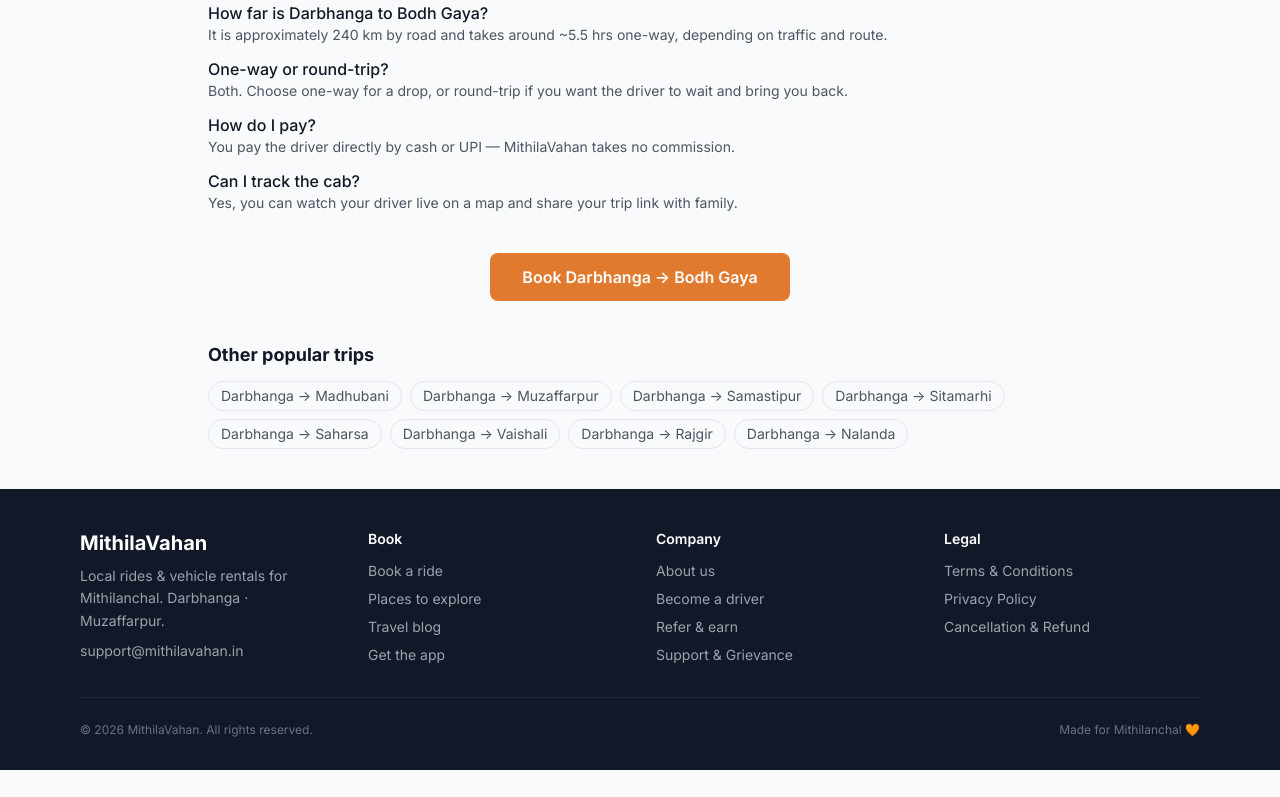
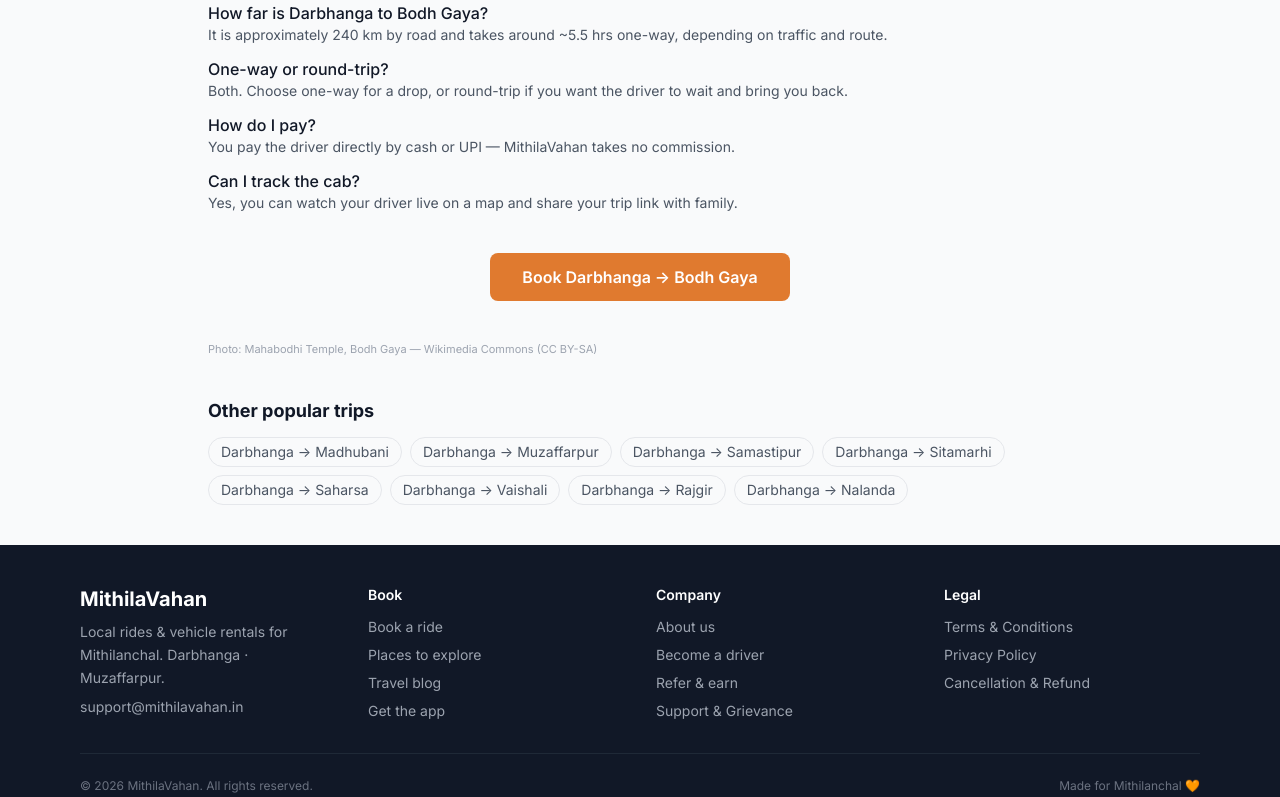
Before and after one commit to kndnkmr/MithilaVahan, a React (Vite) app in the folder client/: page /destinations/bodh-gaya in a window 1280 px wide. Shown: the part 843-1640 px from the top of the page. Before the commit the page ends 1613 px from the top, so only its background shows below. Built offline with nearby package versions, Linux system fonts and the light colour scheme; no server answers.

Commit message:
Use accurate Bodh Gaya (Mahabodhi Temple) and Nalanda images with attribution

```diff
--- a/client/src/data/destinations.js
+++ b/client/src/data/destinations.js
@@ -38,7 +38,8 @@ const RAW = [
 
   // --- Pilgrimage & tourism ---
   { name: 'Bodh Gaya', category: 'Pilgrimage & Tourism', emoji: '☸️', km: 240, time: '~5.5 hrs',
-    img: U('1524492412937-b28074a5d7da'),
+    // Mahabodhi Temple, Bodh Gaya — Wikimedia Commons (CC BY-SA), see IMAGE_CREDITS below
+    img: 'https://upload.wikimedia.org/wikipedia/commons/thumb/8/8e/Mahabodhi_Temple_Bodh_Gaya_Bihar_India.jpg/960px-Mahabodhi_Temple_Bodh_Gaya_Bihar_India.jpg',
     desc: 'Where the Buddha attained enlightenment — the Mahabodhi Temple draws visitors worldwide.',
     long: 'Bodh Gaya is among the most sacred Buddhist sites in the world. A round-trip with a driver from Darbhanga lets you visit the Mahabodhi Temple and monasteries comfortably, with rest stops on the way.' },
   { name: 'Vaishali', category: 'Pilgrimage & Tourism', emoji: '🏛️', km: 90, time: '~2.5 hrs',
@@ -50,7 +51,8 @@ const RAW = [
     desc: 'Hills, hot springs and a ropeway — a serene ancient capital with Buddhist and Jain sites.',
     long: 'Rajgir offers hills, hot springs, a ropeway to the Vishwa Shanti Stupa, and ancient sites. A round-trip cab makes a comfortable weekend outing from Mithilanchal.' },
   { name: 'Nalanda', category: 'Pilgrimage & Tourism', emoji: '📜', km: 210, time: '~5 hrs',
-    img: U('1548013146-72479768bada'),
+    // Nalanda Mahavihara ruins — Wikimedia Commons (CC BY-SA), see IMAGE_CREDITS below
+    img: 'https://upload.wikimedia.org/wikipedia/commons/thumb/1/10/Archeological_Ruins_of_Nalanda_Mahavihara.jpg/960px-Archeological_Ruins_of_Nalanda_Mahavihara.jpg',
     desc: 'Ruins of the legendary ancient university — a UNESCO World Heritage Site.',
     long: 'Nalanda, the ruins of the great ancient university, is a UNESCO World Heritage Site. Combine it with Rajgir on a round-trip with a knowledgeable local driver.' },
   { name: 'Deoghar', category: 'Pilgrimage & Tourism', emoji: '🔱', km: 230, time: '~5.5 hrs',
@@ -89,6 +91,13 @@ export function getDestination(slug) {
   return DESTINATIONS.find((d) => d.slug === slug);
 }
 
+// Attribution for images that require it (Wikimedia Commons CC BY-SA).
+// Keyed by slug; shown as a small credit line where the image appears.
+export const IMAGE_CREDITS = {
+  'bodh-gaya': 'Photo: Mahabodhi Temple, Bodh Gaya — Wikimedia Commons (CC BY-SA)',
+  nalanda: 'Photo: Nalanda Mahavihara ruins — Wikimedia Commons (CC BY-SA)',
+};
+
 export const CATEGORIES = ['Nearby', 'Pilgrimage & Tourism', 'Major Cities', 'Nepal'];
 
 // Shared free Unsplash hero image (verified working). Indian road/travel vibe.
--- a/client/src/pages/DestinationDetail.jsx
+++ b/client/src/pages/DestinationDetail.jsx
@@ -4,7 +4,7 @@
 
 import { useNavigate, useParams, Link } from 'react-router-dom';
 import { useAuth } from '../context/AuthContext';
-import { getDestination, DESTINATIONS } from '../data/destinations';
+import { getDestination, DESTINATIONS, IMAGE_CREDITS } from '../data/destinations';
 import { useSeo } from '../services/seo';
 
 // Indicative per-km by class (mirrors the server's guide) for the fare table.
@@ -122,6 +122,11 @@ export default function DestinationDetail() {
           </button>
         </section>
 
+        {/* Image attribution (for CC BY-SA photos) */}
+        {IMAGE_CREDITS[dest.slug] && (
+          <p className="text-[11px] text-gray-400">{IMAGE_CREDITS[dest.slug]}</p>
+        )}
+
         {/* Internal links to other destinations (SEO + discovery) */}
         <section>
           <h2 className="text-lg font-bold mb-3">Other popular trips</h2>
```
